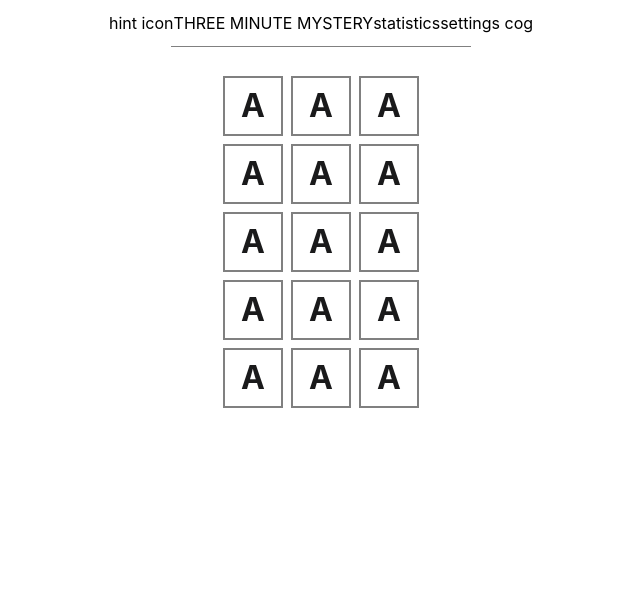
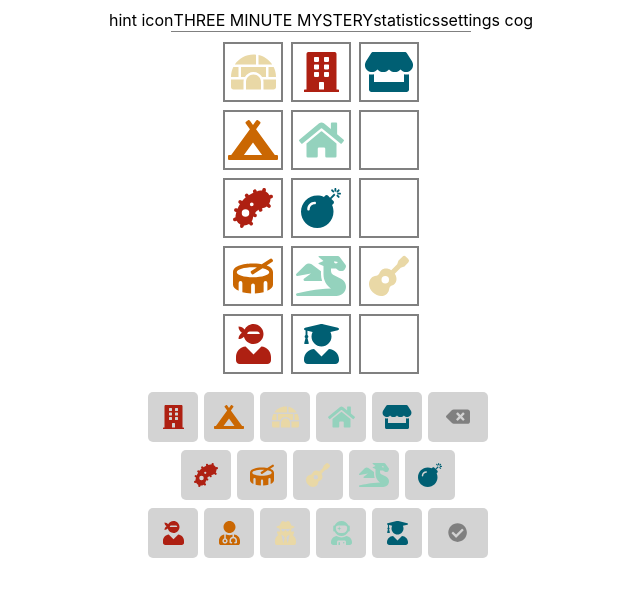
Before and after one commit to andyrewwer/praydle, a React (Create React App) app: page / in a window 1280 px wide. Shown: the top 596 px of the page, without its empty margins (319-959 px from the left). Built offline with nearby package versions, Linux system fonts and the light colour scheme.

Commit message:
Add icons, keyboard and skeleton

```diff
--- a/package.json
+++ b/package.json
@@ -3,6 +3,9 @@
   "version": "0.1.0",
   "private": true,
   "dependencies": {
+    "@fortawesome/fontawesome-svg-core": "^1.2.36",
+    "@fortawesome/free-solid-svg-icons": "^5.15.4",
+    "@fortawesome/react-fontawesome": "^0.1.17",
     "@testing-library/jest-dom": "^5.16.2",
     "@testing-library/react": "^12.1.2",
     "@testing-library/user-event": "^13.5.0",
--- a/src/App.css
+++ b/src/App.css
@@ -1,4 +1,22 @@
+:root {
+  --red-icon: #ae2012;
+  --orange-icon: #ca6702;
+  --beige-icon: #e9d8a6;
+  --green-icon: #94d2bd;
+  --blue-icon: #005f73;
+  --grey-icon: grey;
+  --keyboard-background: lightgrey;
+  --game-max-width: 500px;
+}
+
 .App {
-  display: grid;
-  grid-template-rows: 50px 1fr 384px 1fr 100px;
+  width: 100%;
+  max-width: var(--game-max-width);
+  margin: 0 auto;
+  height: 100%;
+  display: flex;
+  flex-direction: column;
+  align-items: center;
+  justify-content: center;
+
 }
--- a/src/App.js
+++ b/src/App.js
@@ -2,14 +2,25 @@ import logo from './logo.svg';
 import './App.css';
 import HeaderSection from './components/header/HeaderSection.js';
 import BoardSection from './components/board/BoardSection.js';
+import Keyboard from './components/keyboard/Keyboard.js';
+import { library } from '@fortawesome/fontawesome-svg-core';
+import { faBuilding, faCampground, faStore, faHome, faIgloo } from '@fortawesome/free-solid-svg-icons';
+import { faBomb, faDrum, faBacterium, faDragon, faGuitar} from '@fortawesome/free-solid-svg-icons';
+import { faUserAstronaut, faUserGraduate, faUserMd, faUserNinja, faUserSecret} from '@fortawesome/free-solid-svg-icons';
+import { faBackspace, faCheckCircle} from '@fortawesome/free-solid-svg-icons';
+// requires FA Premium :( import { faAxe} from '@fortawesome/free-solid-svg-icons';
 
 function App() {
+  library.add(faBackspace, faCheckCircle);
+  // hard coded in utils/Enums.js
+  library.add(faBuilding, faCampground, faStore, faHome, faIgloo);
+  library.add(faBomb, faDrum, faBacterium, faDragon, faGuitar);
+  library.add(faUserAstronaut, faUserGraduate, faUserMd, faUserNinja, faUserSecret);
   return (
     <div className="App">
       <HeaderSection />
-      <div class="spacing"></div>
       <BoardSection />
-      <div class="spacing"></div>
+      <Keyboard />
     </div>
   );
 }
--- a/src/components/board/BoardSection.css
+++ b/src/components/board/BoardSection.css
@@ -1,15 +1,13 @@
 .board {
-  /* width: 323px;
-  height: 384px; */
   display: grid;
   grid-template-rows: repeat(5, 60px);
-  grid-gap: 8px;
+  grid-row-gap: 8px;
 }
 
 .board-container {
     display: flex;
     justify-content: center;
-    align-items: center;
     flex-grow: 1;
     overflow: hidden;
+    padding: 10px;
 }
--- a/src/components/board/BoardSection.js
+++ b/src/components/board/BoardSection.js
@@ -1,6 +1,7 @@
 import React, { Component } from 'react';
 import './BoardSection.css';
 import GameRow from './game-row/GameRow';
+import {BUILDING_ICONS, WEAPON_ICONS, PEOPLE_ICONS} from '../../utils/Enums.js'
 
 class BoardSection extends Component {
   constructor(props) {
@@ -12,11 +13,11 @@ class BoardSection extends Component {
     return (
       <div className="board-container">
         <div className="board">
-          <GameRow/>
-          <GameRow/>
-          <GameRow/>
-          <GameRow/>
-          <GameRow/>
+          <GameRow icons={[BUILDING_ICONS.THREE, BUILDING_ICONS.ONE, BUILDING_ICONS.FIVE]}/>
+          <GameRow icons={[BUILDING_ICONS.TWO, BUILDING_ICONS.FOUR]}/>
+          <GameRow icons={[WEAPON_ICONS.ONE, WEAPON_ICONS.FIVE]}/>
+          <GameRow icons={[WEAPON_ICONS.TWO, WEAPON_ICONS.FOUR, WEAPON_ICONS.THREE]}/>
+          <GameRow icons={[PEOPLE_ICONS.ONE, PEOPLE_ICONS.FIVE]}/>
         </div>
       </div>
     )}
--- a/src/components/board/game-row/GameRow.css
+++ b/src/components/board/game-row/GameRow.css
@@ -1,5 +1,5 @@
 .game-row {
   display: grid;
   grid-template-columns: repeat(3, 60px);
-  grid-gap: 8px;
+  grid-column-gap: 8px;
 }
--- a/src/components/board/game-row/GameRow.js
+++ b/src/components/board/game-row/GameRow.js
@@ -6,14 +6,15 @@ class GameRow extends Component {
   constructor(props) {
     super(props);
     this.render.bind(this);
+    console.log(this.props)
   }
 
   render = () => {
     return (
       <div className="game-row">
-        <GameTile />
-        <GameTile />
-        <GameTile />
+        <GameTile icon={!!this.props.icons && this.props.icons.length > 0 && this.props.icons[0]}/>
+        <GameTile icon={!!this.props.icons && this.props.icons.length > 1 && this.props.icons[1]}/>
+        <GameTile icon={!!this.props.icons && this.props.icons.length > 2 && this.props.icons[2]}/>
       </div>
     )}
   }
--- a/src/components/board/game-row/game-tile/GameTile.css
+++ b/src/components/board/game-row/game-tile/GameTile.css
@@ -1,15 +1,31 @@
 .tile {
   border: 2px solid grey ;
-  width: 100%;
   display: inline-flex;
   justify-content: center;
   align-items: center;
-  font-size: 2rem;
-  line-height: 2rem;
-  font-weight: bold;
-  vertical-align: middle;
-  box-sizing: border-box;
-  color: #1a1a1b;
-  text-transform: uppercase;
   user-select: none;
 }
+
+.icon {
+  font-size: 2.5rem;
+}
+
+.red {
+  color: var(--red-icon);
+}
+
+.orange {
+  color: var(--orange-icon);
+}
+
+.beige {
+  color: var(--beige-icon);
+}
+
+.green {
+  color: var(--green-icon);
+}
+
+.blue {
+  color: var(--blue-icon);
+}
--- a/src/components/board/game-row/game-tile/GameTile.js
+++ b/src/components/board/game-row/game-tile/GameTile.js
@@ -1,5 +1,6 @@
 import React, { Component } from 'react';
 import './GameTile.css';
+import { FontAwesomeIcon } from '@fortawesome/react-fontawesome'
 
 class GameTile extends Component {
   constructor(props) {
@@ -7,9 +8,14 @@ class GameTile extends Component {
     this.render.bind(this);
   }
 
+// TODO 1 - RIGHT / WRONG
+//      2 - animation
+
   render = () => {
     return (
-      <div className="tile">a
+      <div className="tile">
+        {!!this.props.icon &&
+          <FontAwesomeIcon icon={this.props.icon.name} className={'icon ' + this.props.icon.color}/>}
       </div>
     )}
   }
--- /dev/null
+++ b/src/components/keyboard/Keyboard.css
@@ -0,0 +1,30 @@
+.row {
+  display: flex;
+  justify-content: center;
+  margin-top: 8px;
+}
+
+.key {
+  margin-right: 6px;
+  background-color: var(--keyboard-background);
+  padding: 5px;
+  height: 40px;
+  width: 40px;
+  border-radius: 5px;
+  display: flex;
+  align-items: center;
+  justify-content: center;
+  font-size: 1.5rem;
+}
+
+.control-key {
+  width: 50px;
+  font-size: 1.2rem;
+}
+.key-icon {
+  position: relative;
+}
+
+.grey {
+  color: var(--grey-icon);
+}
--- /dev/null
+++ b/src/components/keyboard/Keyboard.js
@@ -0,0 +1,41 @@
+import React, { Component } from 'react';
+import './Keyboard.css';
+import { FontAwesomeIcon } from '@fortawesome/react-fontawesome'
+import {BUILDING_ICONS, WEAPON_ICONS, PEOPLE_ICONS} from '../../utils/Enums.js'
+
+class Keyboard extends Component {
+  constructor(props) {
+    super(props);
+    this.render.bind(this);
+  }
+
+  render = () => {
+    return (
+        <div className="keyboard">
+          <div className="row">
+            <div className="key"> <FontAwesomeIcon icon={BUILDING_ICONS.ONE.name} className={'key-icon ' + BUILDING_ICONS.ONE.color}/></div>
+            <div className="key"> <FontAwesomeIcon icon={BUILDING_ICONS.TWO.name} className={'key-icon ' + BUILDING_ICONS.TWO.color}/></div>
+            <div className="key"> <FontAwesomeIcon icon={BUILDING_ICONS.THREE.name} className={'key-icon ' + BUILDING_ICONS.THREE.color}/></div>
+            <div className="key"> <FontAwesomeIcon icon={BUILDING_ICONS.FOUR.name} className={'key-icon ' + BUILDING_ICONS.FOUR.color}/></div>
+            <div className="key"> <FontAwesomeIcon icon={BUILDING_ICONS.FIVE.name} className={'key-icon ' + BUILDING_ICONS.FIVE.color}/></div>
+            <div className="key control-key"> <FontAwesomeIcon icon="backspace" className="key-icon grey"/></div>
+          </div>
+          <div className="row">
+            <div className="key"> <FontAwesomeIcon icon={WEAPON_ICONS.ONE.name} className={'key-icon ' + WEAPON_ICONS.ONE.color}/></div>
+            <div className="key"> <FontAwesomeIcon icon={WEAPON_ICONS.TWO.name} className={'key-icon ' + WEAPON_ICONS.TWO.color}/></div>
+            <div className="key"> <FontAwesomeIcon icon={WEAPON_ICONS.THREE.name} className={'key-icon ' + WEAPON_ICONS.THREE.color}/></div>
+            <div className="key"> <FontAwesomeIcon icon={WEAPON_ICONS.FOUR.name} className={'key-icon ' + WEAPON_ICONS.FOUR.color}/></div>
+            <div className="key"> <FontAwesomeIcon icon={WEAPON_ICONS.FIVE.name} className={'key-icon ' + WEAPON_ICONS.FIVE.color}/></div>
+          </div>
+          <div className="row">
+            <div className="key"> <FontAwesomeIcon icon={PEOPLE_ICONS.ONE.name} className={'key-icon ' + PEOPLE_ICONS.ONE.color}/></div>
+            <div className="key"> <FontAwesomeIcon icon={PEOPLE_ICONS.TWO.name} className={'key-icon ' + PEOPLE_ICONS.TWO.color}/></div>
+            <div className="key"> <FontAwesomeIcon icon={PEOPLE_ICONS.THREE.name} className={'key-icon ' + PEOPLE_ICONS.THREE.color}/></div>
+            <div className="key"> <FontAwesomeIcon icon={PEOPLE_ICONS.FOUR.name} className={'key-icon ' + PEOPLE_ICONS.FOUR.color}/></div>
+            <div className="key"> <FontAwesomeIcon icon={PEOPLE_ICONS.FIVE.name} className={'key-icon ' + PEOPLE_ICONS.FIVE.color}/></div>
+            <div className="key control-key"> <FontAwesomeIcon icon="check-circle" className="key-icon grey"/></div>
+          </div>
+        </div>
+    )}
+}
+export default Keyboard;
--- /dev/null
+++ b/src/utils/Enums.js
@@ -0,0 +1,69 @@
+export const BUILDING_ICONS = {
+  ONE: {
+    name: 'building',
+    color: 'red'
+  },
+  TWO: {
+    name: 'campground',
+    color: 'orange'
+  },
+  THREE: {
+    name: 'igloo',
+    color: 'beige'
+  },
+  FOUR: {
+    name: 'home',
+    color: 'green'
+  },
+  FIVE: {
+    name: 'store',
+    color: 'blue'
+  },
+}
+
+
+export const WEAPON_ICONS = {
+  ONE: {
+    name: 'bacterium',
+    color: 'red'
+  },
+  TWO: {
+    name: 'drum',
+    color: 'orange'
+  },
+  THREE: {
+    name: 'guitar',
+    color: 'beige'
+  },
+  FOUR: {
+    name: 'dragon',
+    color: 'green'
+  },
+  FIVE: {
+    name: 'bomb',
+    color: 'blue'
+  },
+}
+
+export const PEOPLE_ICONS = {
+  ONE: {
+    name: 'user-ninja',
+    color: 'red'
+  },
+  TWO: {
+    name: 'user-md',
+    color: 'orange'
+  },
+  THREE: {
+    name: 'user-secret',
+    color: 'beige'
+  },
+  FOUR: {
+    name: 'user-astronaut',
+    color: 'green'
+  },
+  FIVE: {
+    name: 'user-graduate',
+    color: 'blue'
+  },
+}
```
Also changed, not shown: 2 other files (tests, documents, lock files or other folders).
